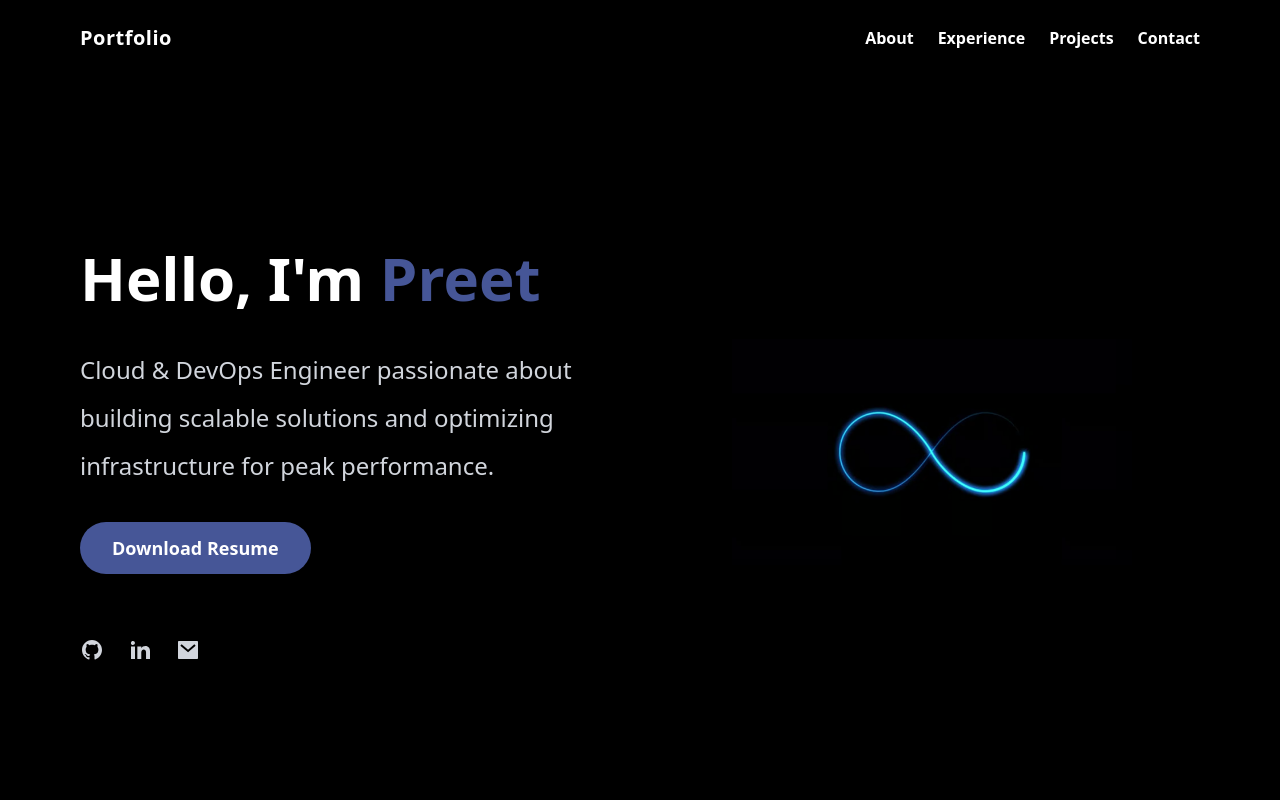
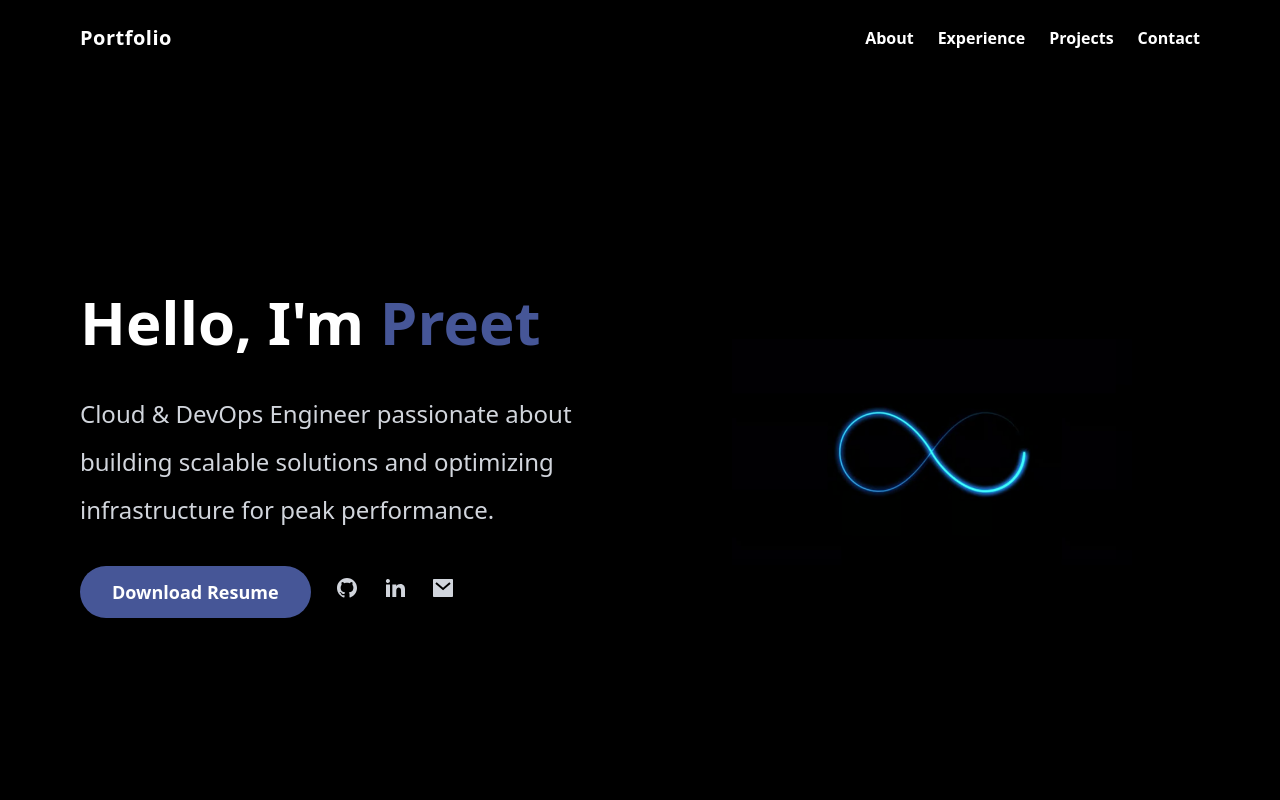
Before and after one commit to Trippy-69/Portfolio, a React (Vite) app: page / in a window 1280 px wide. Shown: the top 800 px of the page. Built offline with nearby package versions, Linux system fonts and the light colour scheme.

Commit message:
home feature

```diff
--- a/src/components/Home/Home.jsx
+++ b/src/components/Home/Home.jsx
@@ -18,6 +18,7 @@ const Home = () => {
           <span className="md:hidden">and </span>for peak performance.
         </p>
 
+        <div className="flex flex-col md:flex-row gap-6 items-center md:items-start">
           <button className="w-fit bg-[#465697] hover:bg-[#3a487f] text-white py-3 px-8
             rounded-full text-lg font-semibold transition-all duration-300
             hover:scale-105 shadow-lg transform">
@@ -25,7 +26,7 @@ const Home = () => {
           </button>
 
           {/* Social Media Logos */}
-        <div className="flex gap-6 mt-8">
+          <div className="flex gap-6 items-center mt-4 md:mt-0" style={{ transform: 'translateY(10px)' }}> {/* Increased translateY */}
             <a href="https://github.com" className="text-gray-300 hover:text-cyan-400 transition-all">
               <RiGithubFill size={24} className="hover:scale-110 transition-transform duration-300" />
             </a>
@@ -35,6 +36,7 @@ const Home = () => {
             <a href="mailto:youremail@example.com" className="text-gray-300 hover:text-cyan-400 transition-all">
               <RiMailFill size={24} className="hover:scale-110 transition-transform duration-300" />
             </a>
+          </div>
         </div>
       </div>
 
```
Lines whose indentation alone changed are shown as unchanged.
